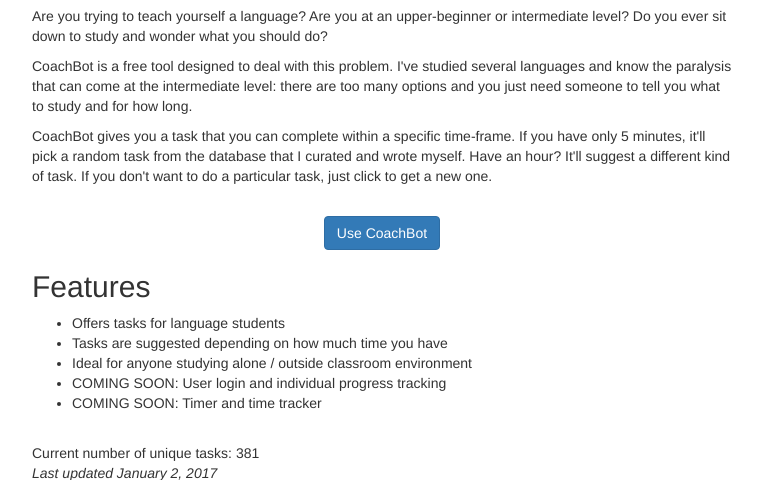
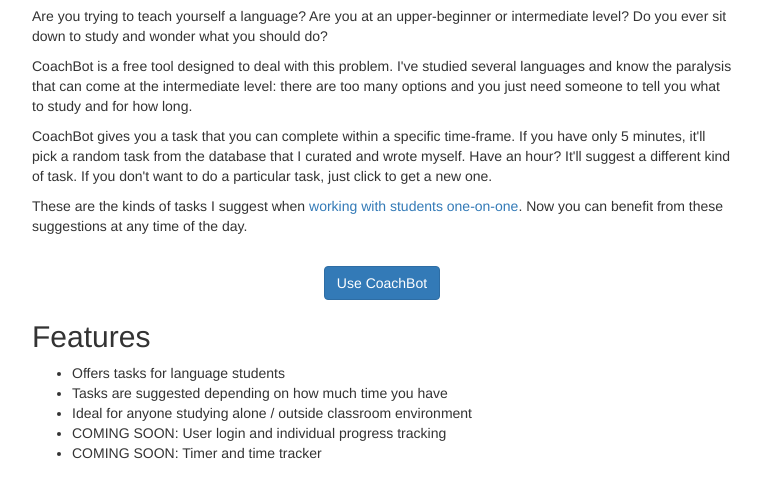
Before and after one commit to strickvl/languagecoach, a Flask app: page /coachbot in a window 1280 px wide. Shown: the part 148-628 px from the top of the page, without its empty margins (258-1020 px from the left). Run offline with Flask 2, Linux system fonts and the light colour scheme; some libraries are stand-ins or nearby versions.

Commit message:
add to coachbot text

```diff
--- a/lc-app/app/templates/coachbot.html
+++ b/lc-app/app/templates/coachbot.html
@@ -23,7 +23,10 @@
 
         <p>CoachBot is a free tool designed to deal with this problem. I've studied several languages and know the paralysis that can come at the intermediate level: there are too many options and you just need someone to tell you what to study and for how long.</p>
 
-        <p>CoachBot gives you a task that you can complete within a specific time-frame. If you have only 5 minutes, it'll pick a random task from the database that I curated and wrote myself. Have an hour? It'll suggest a different kind of task. If you don't want to do a particular task, just click to get a new one.</p><br>
+        <p>CoachBot gives you a task that you can complete within a specific time-frame. If you have only 5 minutes, it'll pick a random task from the database that I curated and wrote myself. Have an hour? It'll suggest a different kind of task. If you don't want to do a particular task, just click to get a new one.</p>
+
+        <p>These are the kinds of tasks I suggest when <a href="/coaching">working with students one-on-one</a>. Now you can benefit from these suggestions at any time of the day.</p>
+        <br>
 
         <div align='center'>
         <a href="/howmuchtime"><button type="button" class="btn btn-primary">Use CoachBot</button></a>
```
